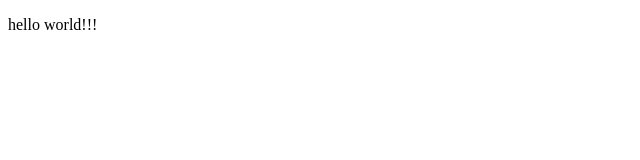
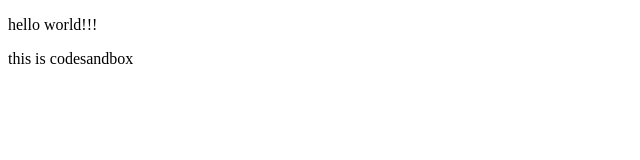
Before and after one commit to kokossVN/codesandbox-firstweb, a website: page index.html in a window 1280 px wide. Shown: the whole page, without its empty margins (0-640 px from the left). Drawn offline with Linux system fonts and the light colour scheme.

Commit message:
Update index.html

```diff
--- a/index.html
+++ b/index.html
@@ -4,8 +4,7 @@
 <meta charset="utf-8">
 </head>
 <body>
-
 <p> hello world!!!</p>
-
+<p> this is codesandbox </p>
 </body>
 </html>
```
